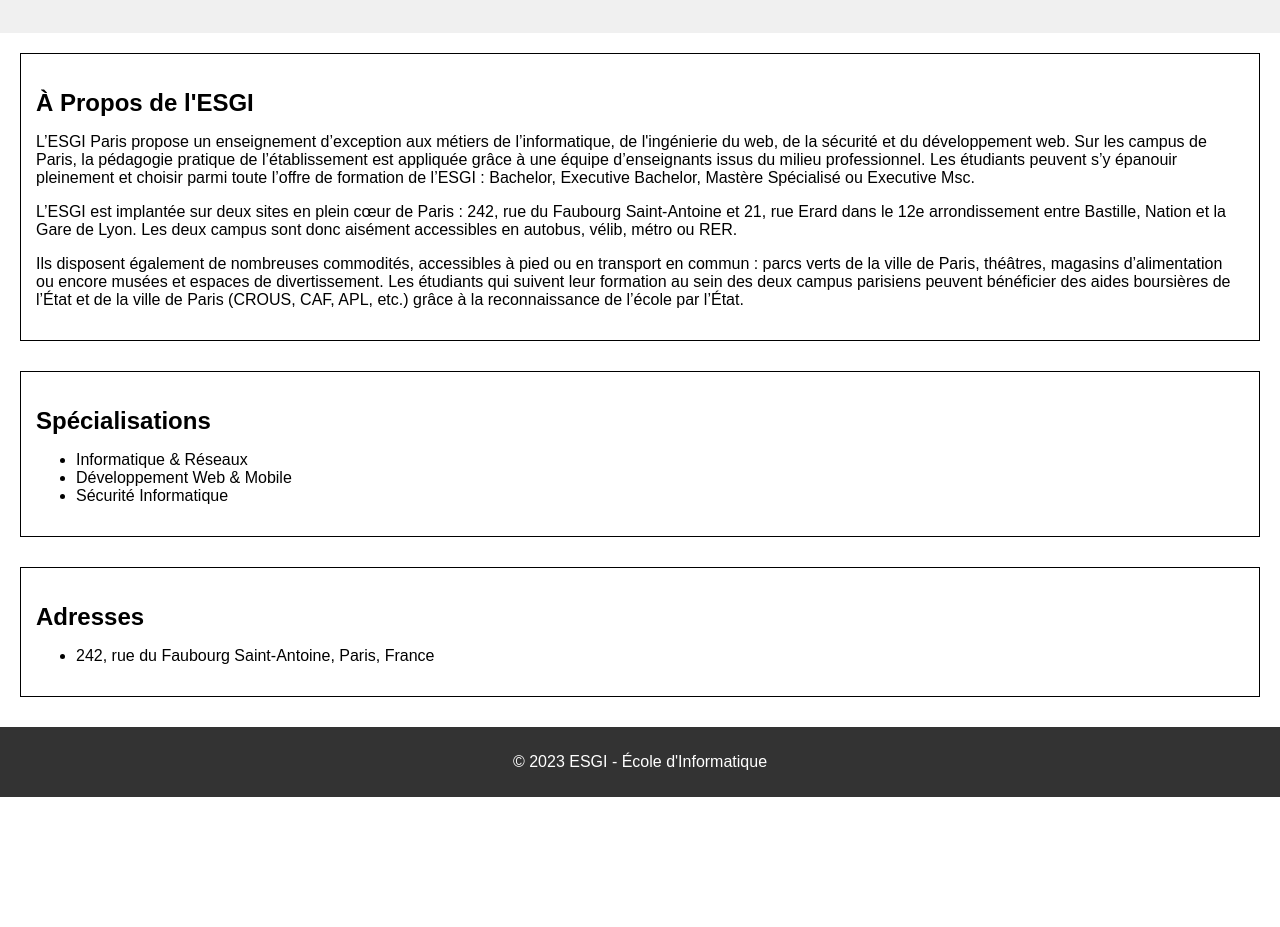
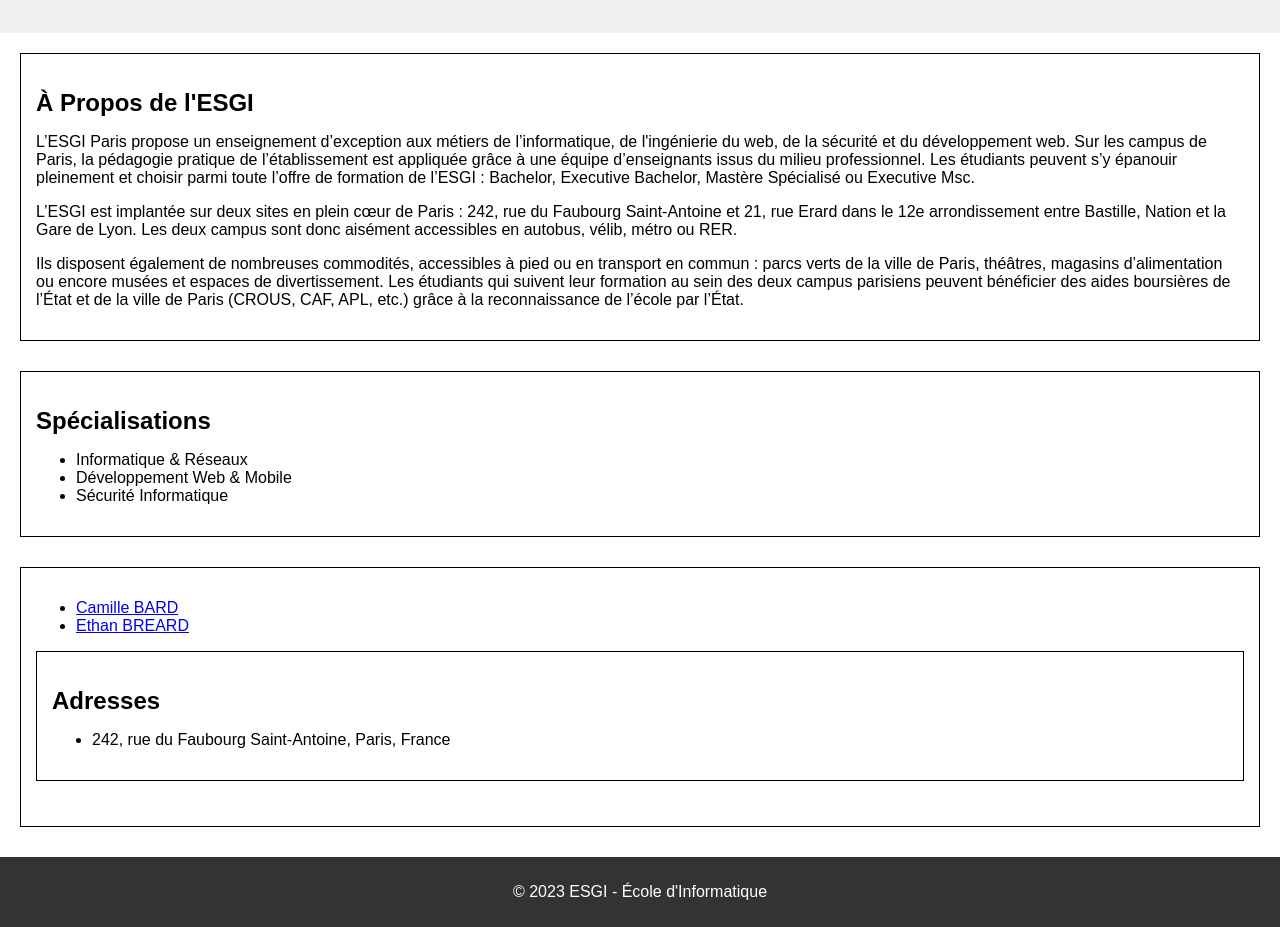
Before and after one commit to camilleBARD/exam, a plain HTML site: page index.html in a window 1280 px wide. Shown: the part 121-1048 px from the top of the page. Before the commit the page ends 918 px from the top, so only its background shows below. Drawn offline with Linux system fonts and the light colour scheme.

Commit message:
Add students ul

```diff
--- a/index.html
+++ b/index.html
@@ -31,6 +31,13 @@
       </ul>
     </section>
 
+    <section>
+	    <ul>
+		<li><a href="https://github.com/camilleBARD">Camille BARD</a>
+		<li><a href="https://github.com/FrenchPower7">Ethan BREARD</a>
+	    </ul>
+
+
     <section id="address">
       <h2>Adresses</h2>
       <ul>
```
